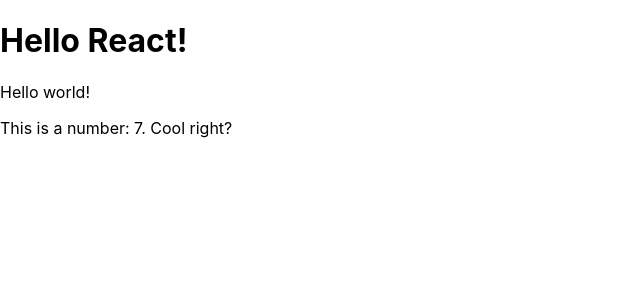
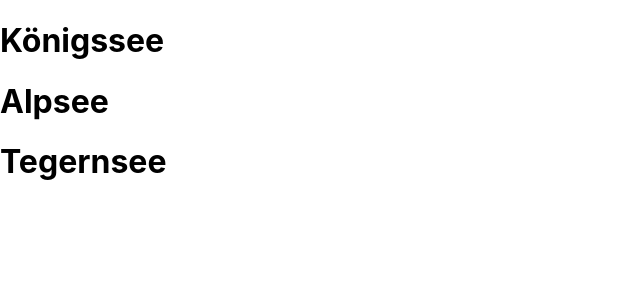
Before and after one commit to vincent-buchner/react-tutorial, a React (Create React App) app: page / in a window 1280 px wide. Shown: the top 300 px of the page, without its empty margins (0-640 px from the left). Built offline with nearby package versions, Linux system fonts and the light colour scheme.

Commit message:
Using more than one component

```diff
--- a/src/index.js
+++ b/src/index.js
@@ -2,17 +2,23 @@
 import ReactDOM from 'react-dom';
 import './index.css';
 
-function Hello({library, message, number}) {
+function Lake({name}) {
+  return(
+    <h1>{name}</h1>
+  )
+}
+
+function App() {
   return(
     <div>
-      <h1>Hello {library}!</h1>
-      <p>{message}</p>
-      <p>This is a number: {number}. Cool right?</p>
+      <Lake name="Königssee" />
+      <Lake name="Alpsee" />
+      <Lake name="Tegernsee" />
     </div>
-  );
+  )
 }
 
 ReactDOM.render(
-  <Hello library="React" message="Hello world!" number={7} />,
+  <App />,
   document.getElementById('root')
 );
```
